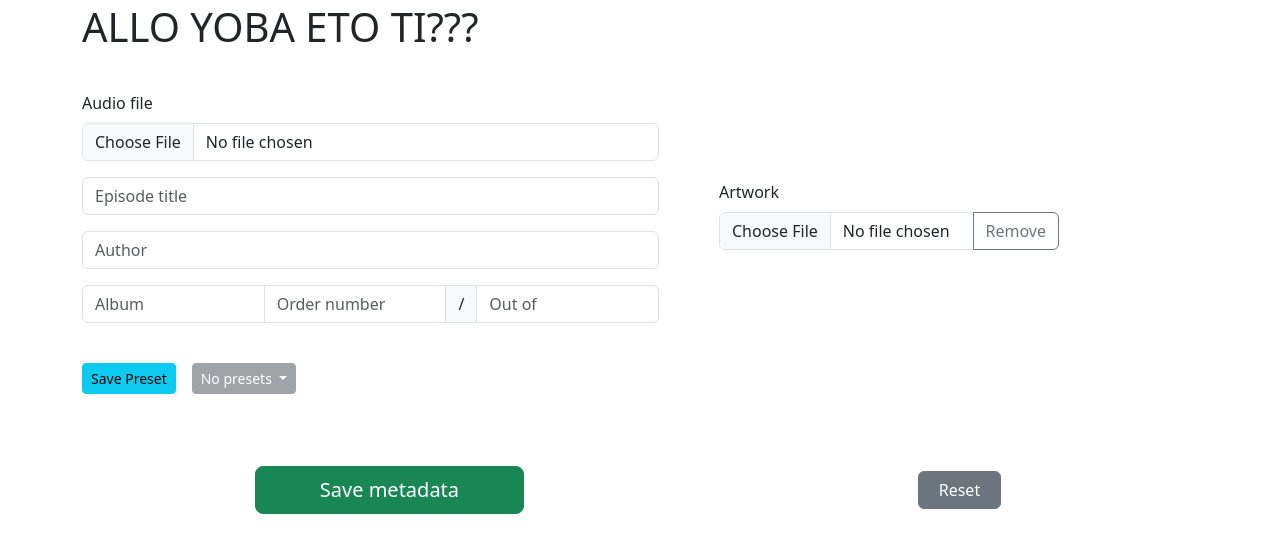
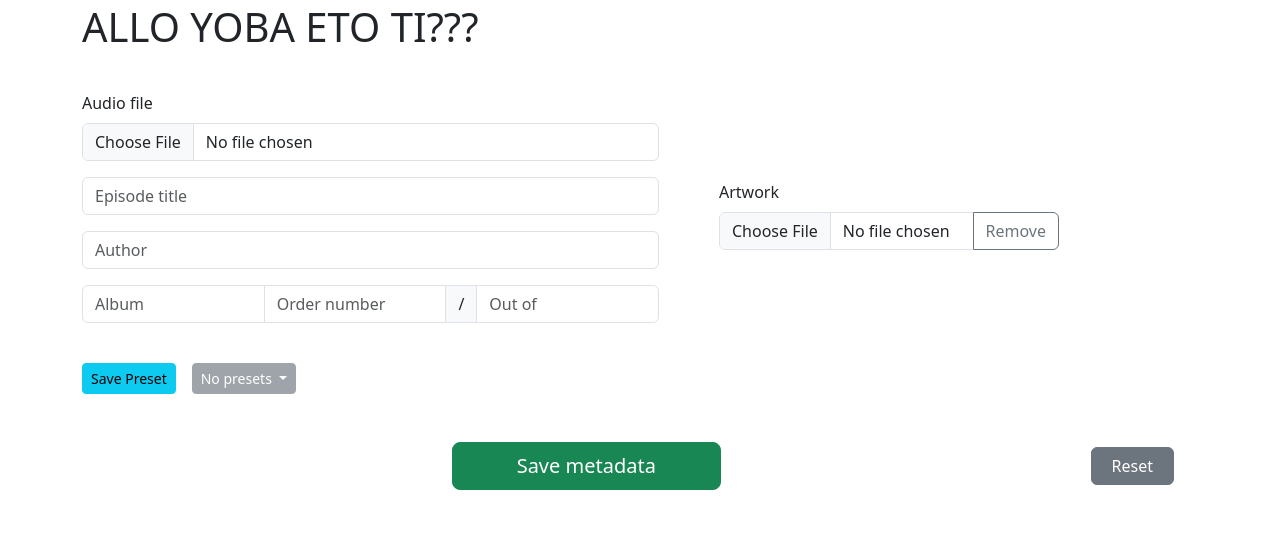
Before and after one commit to MrGauz/podcast-metadata, a Flask app: page / in a window 1280 px wide. Shown: the part 21-581 px from the top of the page. Run offline with Flask 3, Linux system fonts and the light colour scheme; data that the repository does not hold is empty.

Commit message:
Position the save button

```diff
--- a/templates/index.html
+++ b/templates/index.html
@@ -101,9 +101,9 @@
                 </div>
             </div>
 
-            <div class="row mt-3 mt-md-5">
-                <div class="d-flex flex-row justify-content-around align-items-center mt-4 gap-5">
-                    <div>
+            <div class="row mt-5">
+                <div class="d-flex flex-row justify-content-between align-items-center">
+                    <div class="d-flex justify-content-center" style="width: 100%;">
                         <button type="submit" class="btn btn-success btn-lg">
                             <span class="mx-3 mx-md-5">Save metadata</span>
                         </button>
```
